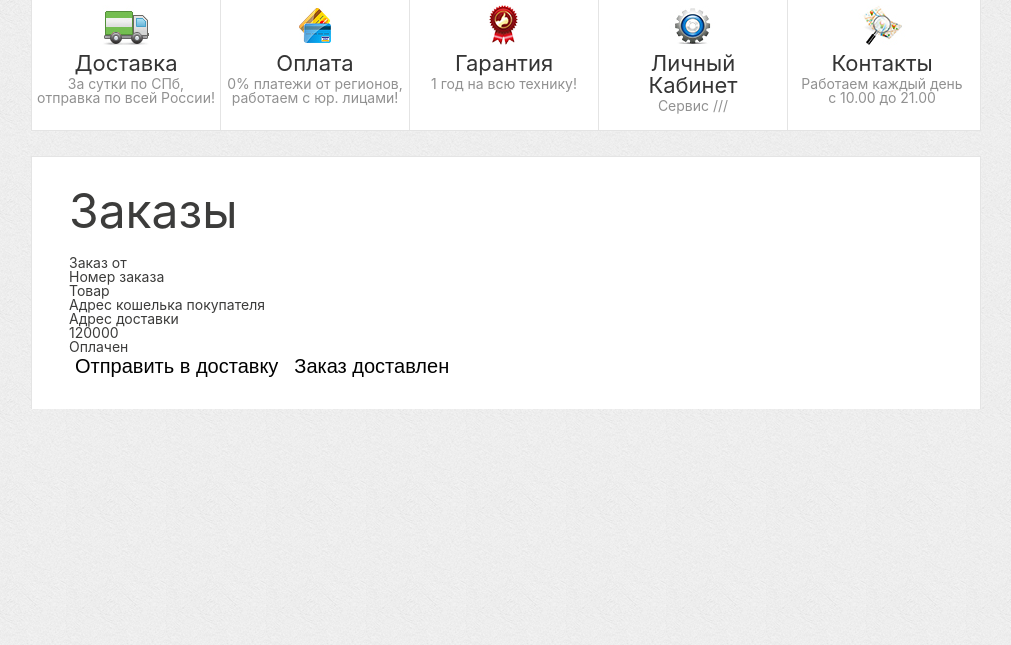
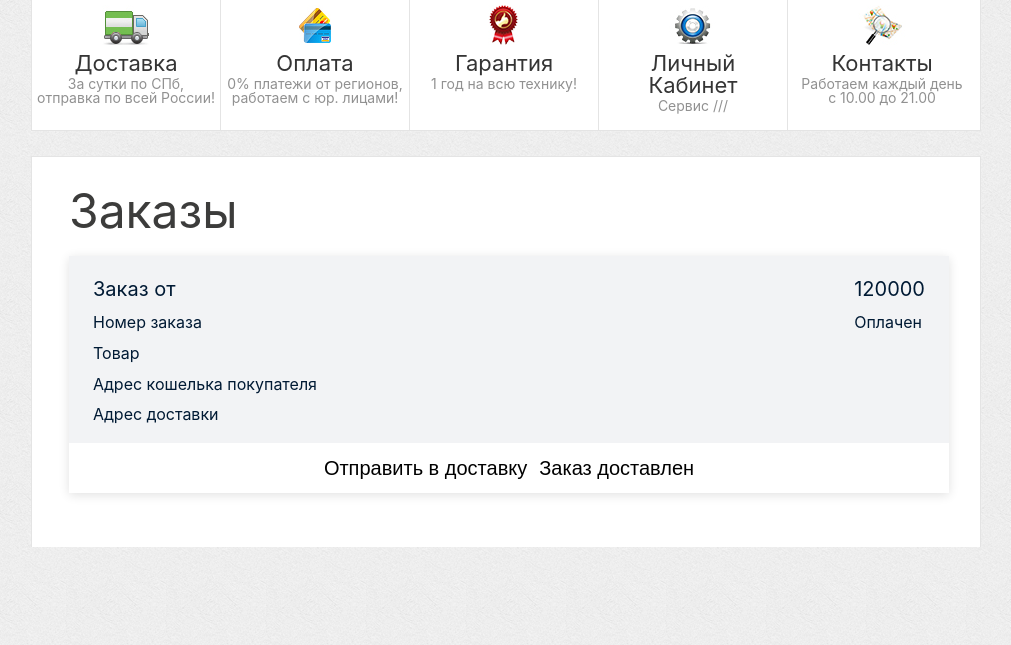
Before and after one commit to AA122AA/Escrow_site, a Django app: page /Shop/lk_admin in a window 1280 px wide. Shown: the part 121-766 px from the top of the page, without its empty margins (134-1145 px from the left). Run offline with Django 3.2, Linux system fonts and the light colour scheme.

Commit message:
Update style.css
Добавлены стили для шаблонов отображения заказов

```diff
--- a/DjangoFiles/Shop/static/Shop/css/style.css
+++ b/DjangoFiles/Shop/static/Shop/css/style.css
@@ -225,3 +225,38 @@ input:{
 }
 .btn:hover {background: #eee;}
 .payOrder{color:#fb5a1c;}
+.lk_order{
+	display: flex;
+	flex-direction: column;
+	width: 100%;
+	box-shadow: 0 2px 10px 0 rgba(0,0,0,.12);
+	overflow: hidden;
+	transition: all .3s;
+	position: relative;
+	margin-bottom: 24px;
+}
+.lk_order_top{
+	background-color: #f2f3f5;
+}
+.lk_order_top1{
+	display: flex;
+	justify-content: space-between;
+	margin: 20px 24px 18px;
+}
+.order_time, .order_price{
+	font-size: 20px;
+	line-height: 1.3;
+	color: #001a34;
+}
+.order_id, .order_paid, .order_buyer_address, .order_delivery_address, .order_product{
+	margin-top: 10px;
+	font-size: 16px;
+	line-height: 1.3;
+	color: #001a34;
+}
+.lk_order_down{
+	display: flex;
+	height: 50px;
+	flex-shrink: 0;
+	margin: auto;
+}
```
